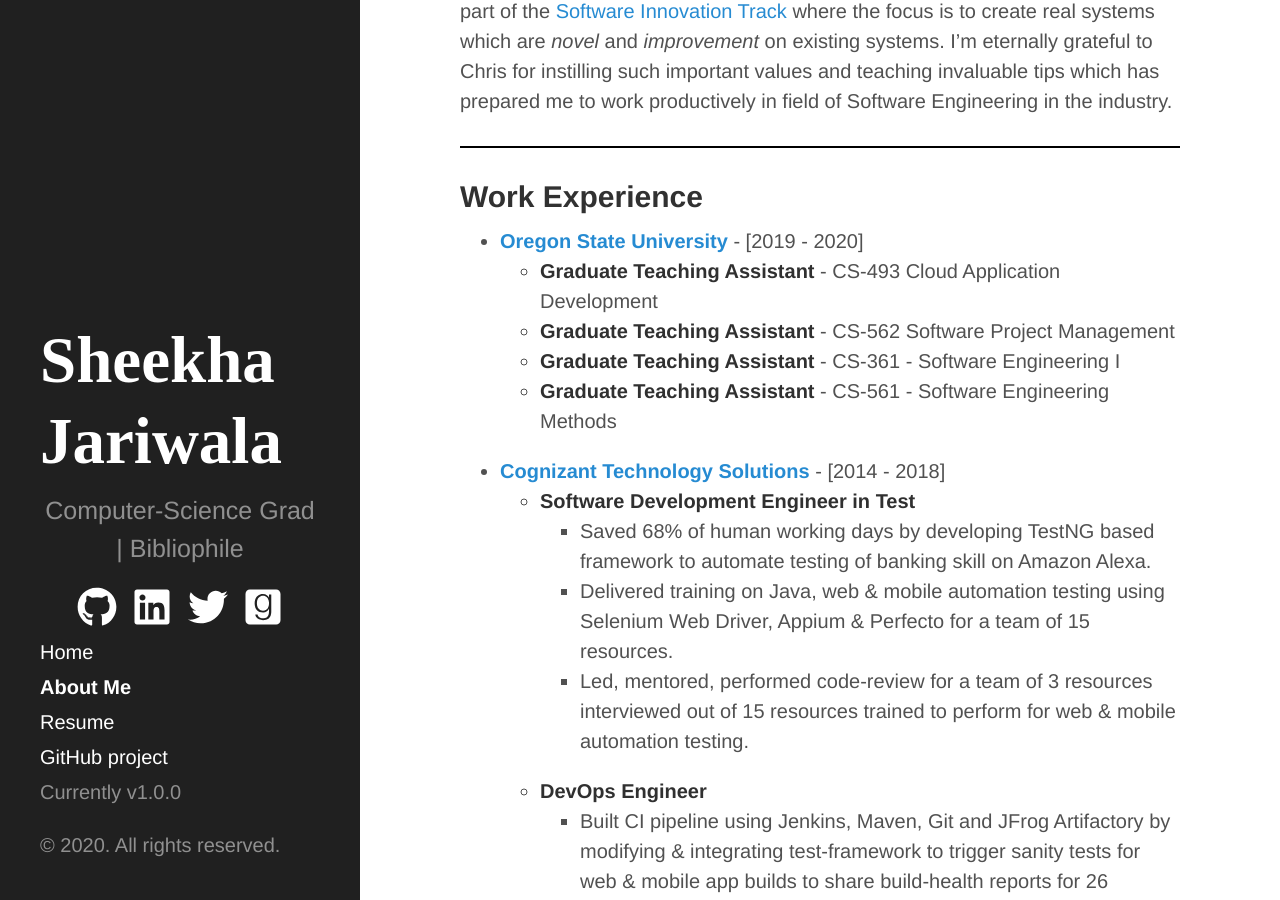
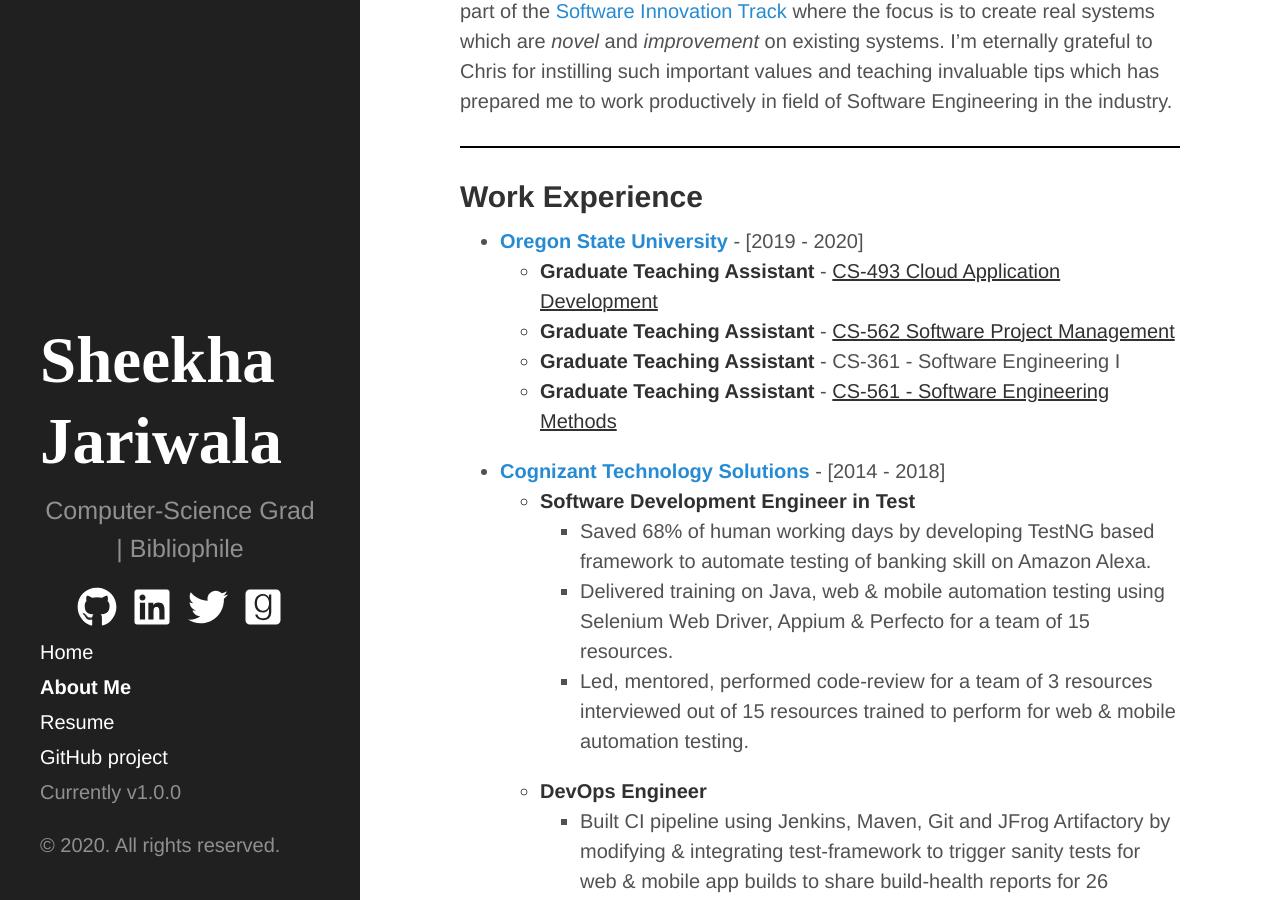
Before and after one commit to SheekhaJ/SheekhaJ.github.io, a Jekyll site: the page built from about.md, in a window 1280 px wide and 900 px high, scrolled down 304 px. Built offline with Jekyll 4.4.1, drawn with Linux system fonts in a browser that asks for light colours; nearby versions of some CDN libraries.

Commit message:
Added links to courses

```diff
--- a/about.md
+++ b/about.md
@@ -13,10 +13,10 @@
 
 ## Work Experience
 * [**Oregon State University**](https://oregonstate.edu/ "Home page of Oregon State University") - [2019 - 2020]
-  - **Graduate Teaching Assistant** - CS-493 Cloud Application Development
-  - **Graduate Teaching Assistant** - CS-562 Software Project Management
+  - **Graduate Teaching Assistant** - <a href="https://canvas.oregonstate.edu/courses/1764544/assignments/syllabus" style="text-decoration:underline;color:#313131" target="_blank">CS-493 Cloud Application Development</a>
+  - **Graduate Teaching Assistant** - <a href="http://web.engr.oregonstate.edu/~scaffidc/courses/cs562/index.shtml" style="text-decoration:underline;color:#313131" target="_blank">CS-562 Software Project Management</a>
   - **Graduate Teaching Assistant** - CS-361 - Software Engineering I
-  - **Graduate Teaching Assistant** - CS-561 - Software Engineering Methods
+  - **Graduate Teaching Assistant** - <a href="http://web.engr.oregonstate.edu/~scaffidc/courses/cs561/index.shtml" style="text-decoration:underline;color:#313131" target="_blank">CS-561 - Software Engineering Methods</a>
 * [**Cognizant Technology Solutions**](https://www.cognizant.com/) - [2014 - 2018]
   - **Software Development Engineer in Test**
     + Saved 68% of human working days by developing TestNG based framework to automate testing of banking skill on Amazon Alexa.
```
Also changed, not shown: index.html (+0 -29 lines).
